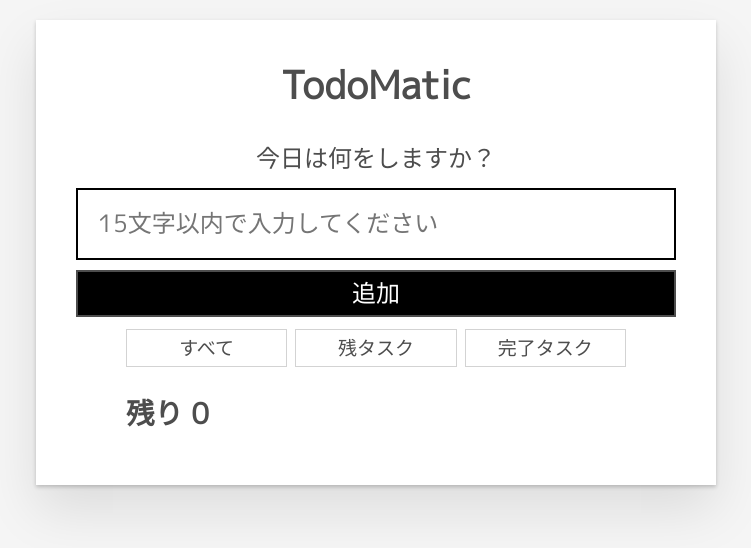
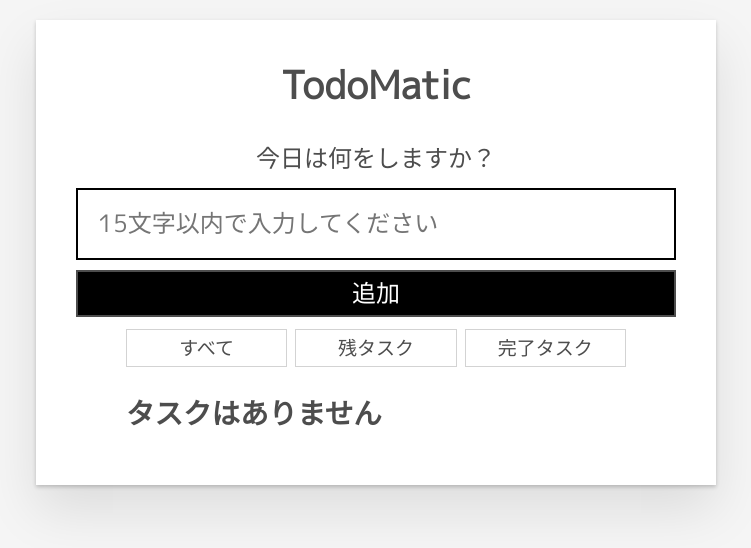
Before and after one commit to nihonium/__todoApp250416, a React (Vite) app in the folder moz-todo-react/: page / in a window 1280 px wide. Shown: the top 548 px of the page, without its empty margins (264-1015 px from the left). Built offline with nearby package versions, Linux system fonts and the light colour scheme.

Commit message:
localStorage追加

```diff
--- a/moz-todo-react/src/App.jsx
+++ b/moz-todo-react/src/App.jsx
@@ -79,9 +79,8 @@ function App(props) {
     />
   ));
 
-  // const tasksNoun = (taskList.length !== 1) ? "tasks" : "task";
-  const tasksNoun = (taskList.length !== 0) ? "つ" : "";
-  const headingText = `残り ${taskList.length} ${tasksNoun}`;
+  // タスクの数に応じて、名詞を変更する
+  const headingText = (taskList.length !== 0) ? `残り ${taskList.length} つ` : "タスクはありません";
 
   return (
     <div className="todoapp stack-large">
```
Also changed, not shown: 1 other file (tests, documents, lock files or other folders).
